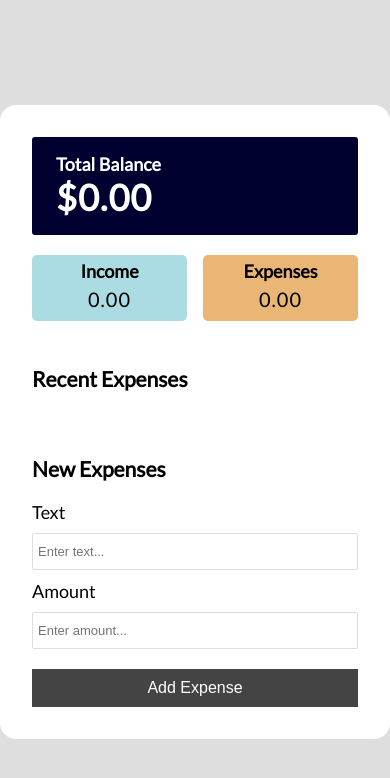
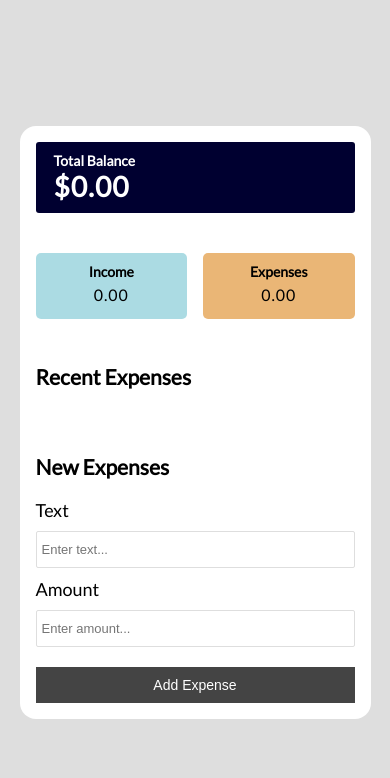
Before and after one commit to Debimpeee/expenses-tracker, a React (Create React App) app: page / in a window 390 px wide. Shown: the top 778 px of the page. Built offline with nearby package versions, Linux system fonts and the light colour scheme.

Commit message:
Update App.css

```diff
--- a/src/App.css
+++ b/src/App.css
@@ -6,26 +6,28 @@
   padding: 0;
 }
 
+body {
+  font-family: 'Lato', sans-serif;
+  font-size: 18px;
+}
+
 .container {
-    display: flex;
-    justify-content: center;
-    align-items: center;
-    height: 100vh;
-    background-color: #dedede;
+  display: flex;
+  justify-content: center;
+  align-items: center;
+  min-height: 100vh;
+  background-color: #dedede;
 }
 
 .main {
   display: flex;
   flex-direction: column;
-  width: 100%;
-/*   max-height: 100vh;
-  min-height: 600px; */
+  width: 90%;
   max-width: 400px;
   border-radius: 1rem;
-  font-family: 'Lato', sans-serif;
-  font-size: 18px;
   background-color: #ffffff;
   padding: 32px;
+  margin: 20px 0; /* Added margin to prevent cutting off */
 }
 
 h1 {
@@ -41,16 +43,17 @@
   margin: 0;
 }
 
-.balance{
+.balance {
   background-color: rgb(0, 0, 48);
   box-shadow: var(--box-shadow);
   padding: 16px;
   color: #fff;
   border-radius: 3px;
+  margin-bottom: 20px; /* Added margin-bottom */
 }
 
 .balance h4,
-.balance h1{
+.balance h1 {
   padding: 0 8px;
 }
 
@@ -66,7 +69,7 @@
   text-align: center;
 }
 
-.money-in{
+.money-in {
   background-color: #abdbe3;
   box-shadow: var(--box-shadow);
   padding: 5px 0;
@@ -74,7 +77,7 @@
   border-radius: 5px;
 }
 
-.money-out{
+.money-out {
   background-color: #eab676;
   box-shadow: var(--box-shadow);
   padding: 5px 0;
@@ -162,9 +165,50 @@
   opacity: 1;
 }
 
+@media (max-width: 600px) {
+  .main {
+    padding: 16px;
+  }
 
-/* @media screen and (max-width: 375px) {
-  .container {
-    width: 300px;
+  .balance,
+  .inc-exp-container > div,
+  .money-in,
+  .money-out,
+  .btn {
+    padding: 10px;
+    font-size: 14px;
   }
-} */
+
+  .money {
+    font-size: 16px;
+  }
+
+  .delete-btn {
+    font-size: 16px;
+    line-height: 16px;
+  }
+}
+
+@media (max-width: 375px) {
+  .main {
+    padding: 12px;
+  }
+
+  .balance,
+  .inc-exp-container > div,
+  .money-in,
+  .money-out,
+  .btn {
+    padding: 8px;
+    font-size: 12px;
+  }
+
+  .money {
+    font-size: 14px;
+  }
+
+  .delete-btn {
+    font-size: 14px;
+    line-height: 14px;
+  }
+}
```
